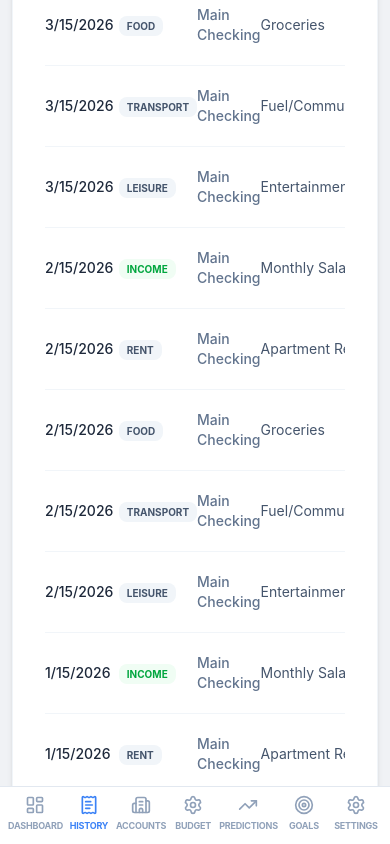
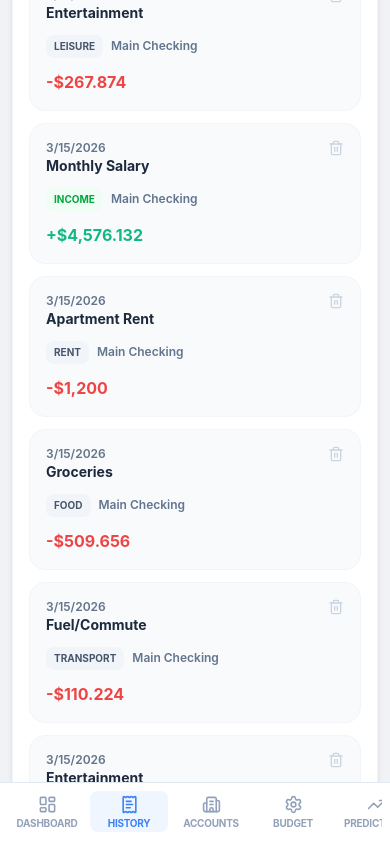
Before and after one commit to hakunnna2/tracker-money, a React (Vite) app: page / in a window 390 px wide. Both pictures are taken after a click on the button "View All". Shown: the part 832-1676 px from the top of the page. Built offline with nearby package versions, Linux system fonts and the light colour scheme.

Commit message:
Reduce mobile UI density for transactions and nav

```diff
--- a/src/App.tsx
+++ b/src/App.tsx
@@ -501,7 +501,8 @@ export default function App() {
       )}
 
       {/* Mobile Bottom Navigation */}
-      <nav className="lg:hidden fixed bottom-0 left-0 right-0 bg-white border-t border-slate-200 px-2 pt-2 pb-[calc(0.75rem+env(safe-area-inset-bottom))] flex justify-between items-center z-40">
+      <nav className="lg:hidden fixed bottom-0 left-0 right-0 bg-white border-t border-slate-200 px-2 pt-2 pb-[calc(0.75rem+env(safe-area-inset-bottom))] z-40">
+        <div className="flex items-center gap-1 overflow-x-auto no-scrollbar">
           {[
             { id: 'Dashboard', icon: LayoutDashboard },
             { id: 'Transactions', icon: ReceiptText },
@@ -515,14 +516,15 @@ export default function App() {
               key={item.id}
               onClick={() => setActiveTab(item.id as Tab)}
               className={`
-              flex flex-col items-center gap-1 flex-1 transition-colors
-              ${activeTab === item.id ? 'text-brand-blue' : 'text-slate-400'}
+                flex flex-col items-center justify-center gap-1 min-w-[78px] px-2 py-1 rounded-lg shrink-0 transition-colors
+                ${activeTab === item.id ? 'text-brand-blue bg-blue-50' : 'text-slate-400'}
               `}
             >
-            <item.icon size={20} />
-            <span className="text-[9px] font-bold uppercase tracking-tight">{item.id === 'Transactions' ? 'History' : item.id}</span>
+              <item.icon size={19} />
+              <span className="text-[10px] font-bold uppercase tracking-tight leading-none">{item.id === 'Transactions' ? 'History' : item.id}</span>
             </button>
           ))}
+        </div>
       </nav>
     </div>
   );
@@ -579,21 +581,55 @@ function TransactionsView({ transactions, onDelete, accounts }: { transactions:
     <motion.div
       initial={{ opacity: 0, scale: 0.98 }}
       animate={{ opacity: 1, scale: 1 }}
-      className="bg-white rounded-3xl p-8 shadow-brand border border-slate-100 flex flex-col h-full"
+      className="bg-white rounded-3xl p-4 sm:p-6 lg:p-8 shadow-brand border border-slate-100 flex flex-col h-full"
     >
-      <div className="flex justify-between items-center mb-6">
-        <h2 className="text-xl font-bold">All Transactions</h2>
+      <div className="flex justify-between items-center mb-4 sm:mb-6 gap-3">
+        <h2 className="text-lg sm:text-xl font-bold">All Transactions</h2>
         <button
           onClick={exportToCSV}
           disabled={transactions.length === 0}
-          className="flex items-center gap-2 px-4 py-2 bg-slate-100 hover:bg-slate-200 text-slate-700 rounded-xl transition-all text-sm font-bold disabled:opacity-50 disabled:cursor-not-allowed cursor-pointer"
+          className="flex items-center gap-2 px-3 sm:px-4 py-2 bg-slate-100 hover:bg-slate-200 text-slate-700 rounded-xl transition-all text-xs sm:text-sm font-bold disabled:opacity-50 disabled:cursor-not-allowed cursor-pointer whitespace-nowrap"
         >
           <Download size={16} />
           Export CSV
         </button>
       </div>
-      <div className="overflow-x-auto">
-        <table className="w-full text-left">
+
+      <div className="md:hidden flex flex-col gap-3">
+        {[...transactions].sort((a, b) => new Date(b.date).getTime() - new Date(a.date).getTime()).map(tx => {
+          const account = accounts.find(a => a.id === tx.accountId);
+          const toAccount = tx.toAccountId ? accounts.find(a => a.id === tx.toAccountId) : null;
+          return (
+            <div key={tx.id} className="rounded-2xl border border-slate-100 bg-slate-50 p-4">
+              <div className="flex items-start justify-between gap-3">
+                <div className="min-w-0">
+                  <p className="text-xs text-brand-muted font-semibold">{new Date(tx.date).toLocaleDateString()}</p>
+                  <p className="text-sm font-bold text-slate-800 truncate">{tx.description}</p>
+                </div>
+                <button onClick={() => onDelete(tx.id)} className="text-slate-300 hover:text-brand-danger transition-colors cursor-pointer shrink-0">
+                  <Trash2 size={16} />
+                </button>
+              </div>
+
+              <div className="mt-3 flex items-center gap-2 flex-wrap">
+                <span className={`px-2 py-1 rounded-lg text-[10px] font-bold uppercase ${tx.type === 'income' ? 'bg-green-50 text-green-600' : 'bg-slate-100 text-slate-600'}`}>
+                  {tx.category}
+                </span>
+                <span className="text-xs text-slate-500 font-semibold truncate">
+                  {tx.type === 'transfer' ? `${account?.name || 'Unknown'} → ${toAccount?.name || 'Unknown'}` : (account?.name || 'Unknown')}
+                </span>
+              </div>
+
+              <p className={`mt-3 text-base font-bold ${tx.type === 'income' ? 'text-brand-success' : tx.type === 'expense' ? 'text-brand-danger' : 'text-brand-blue'}`}>
+                {tx.type === 'income' ? '+' : tx.type === 'expense' ? '-' : ''}${tx.amount.toLocaleString()}
+              </p>
+            </div>
+          );
+        })}
+      </div>
+
+      <div className="hidden md:block overflow-x-auto">
+        <table className="w-full text-left min-w-[760px]">
           <thead className="text-[10px] uppercase tracking-widest text-brand-muted border-b border-slate-100">
             <tr>
               <th className="pb-4 font-bold">Date</th>
@@ -640,8 +676,9 @@ function TransactionsView({ transactions, onDelete, accounts }: { transactions:
             })}
           </tbody>
         </table>
-        {transactions.length === 0 && <p className="text-center py-20 text-brand-muted">No transactions registered yet.</p>}
       </div>
+
+      {transactions.length === 0 && <p className="text-center py-12 sm:py-20 text-brand-muted">No transactions registered yet.</p>}
     </motion.div>
   );
 }
--- a/src/index.css
+++ b/src/index.css
@@ -28,3 +28,14 @@
     @apply min-h-dvh;
   }
 }
+
+@layer utilities {
+  .no-scrollbar {
+    -ms-overflow-style: none;
+    scrollbar-width: none;
+  }
+
+  .no-scrollbar::-webkit-scrollbar {
+    display: none;
+  }
+}
```
Lines whose indentation alone changed are shown as unchanged.
